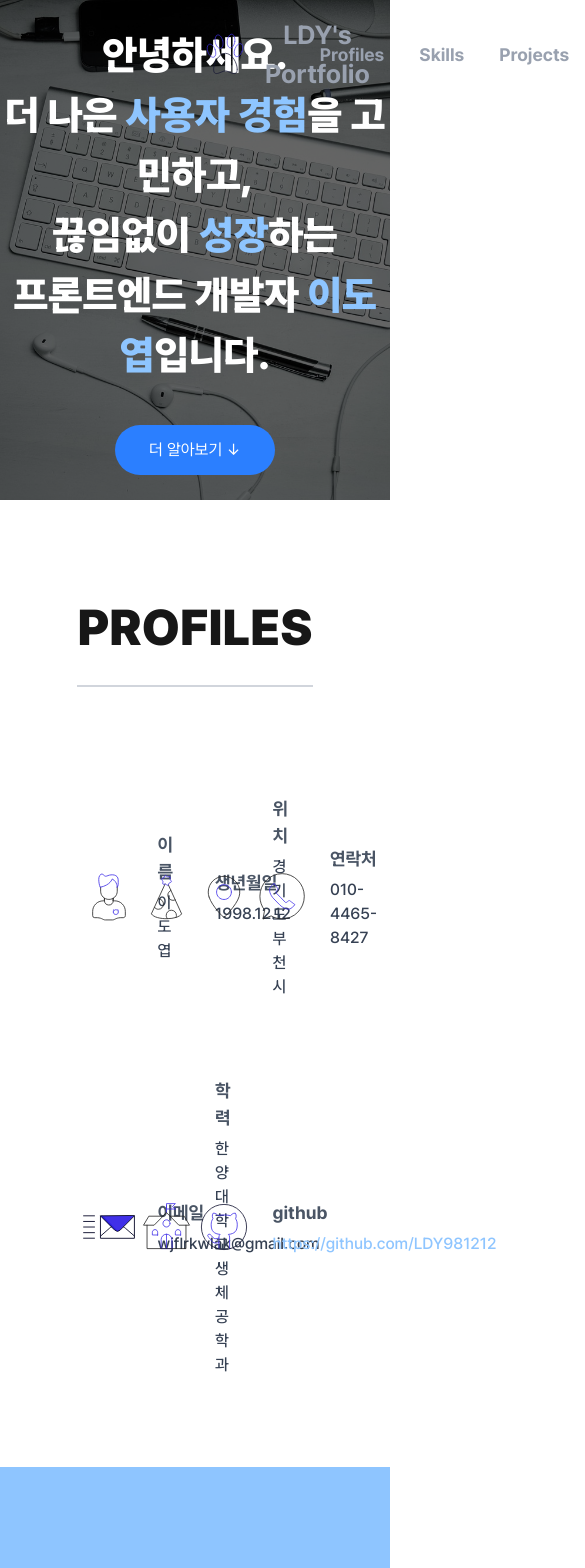
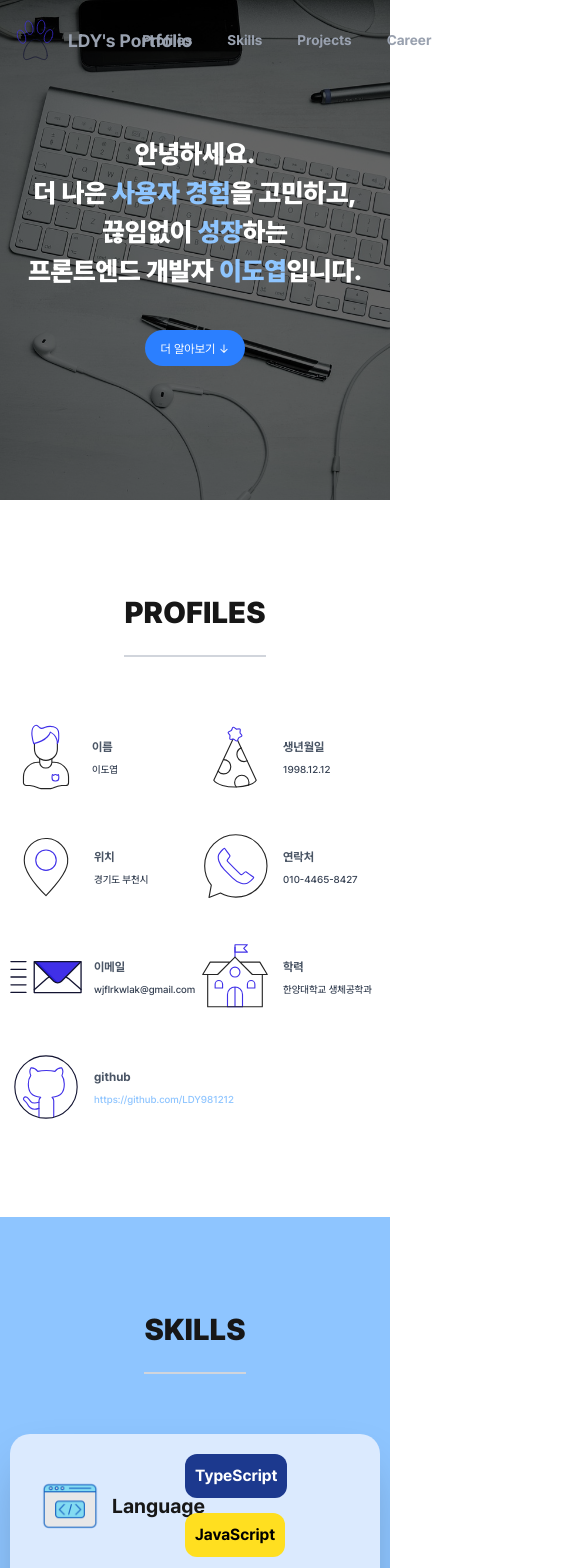
Before and after one commit to LDY981212/LDY981212.github.io, a Next.js app: page / in a window 390 px wide. Shown: the top 1568 px of the page, 585 px wide, since content can reach past the window. Built offline with nearby package versions, Linux system fonts and the light colour scheme.

Commit message:
Style: responsive design

```diff
--- a/src/app/page.tsx
+++ b/src/app/page.tsx
@@ -66,7 +66,7 @@ export default function Home() {
           }}
           className="relative z-10 flex flex-col items-center justify-center h-full text-white"
         >
-          <h2 className="font-black text-center text-white text-[4rem]">
+          <h2 className="font-black text-center text-white lg:text-[4rem] md:text-[3rem] sm:text-[2.6rem]">
             안녕하세요.
             <br /> 더 나은 <span className="text-blue-300">사용자 경험</span>
             을 고민하고,
@@ -80,7 +80,7 @@ export default function Home() {
             whileInView={{ x: 0 }}
             transition={{ type: "spring", duration: 1.5 }}
             onClick={() => scrollToRefWidthOffset(aboutRef)}
-            className="mt-[4rem] px-[1rem] py-[1rem] w-[16rem] h-[5rem] text-[1.6rem] hover:bg-blue-800 transition-colors duration-300 bg-blue-500 text-white rounded-full cursor-pointer"
+            className="mt-[4rem] px-[1rem] py-[1rem] lg:w-[16rem] lg:h-[5rem] md:w-[12rem] md:h-[4rem] sm:w-[10rem] sm:h-[3.6rem] lg:text-[1.6rem] md:text-[1.4rem] sm:text-[1.2rem] hover:bg-blue-800 transition-colors duration-300 bg-blue-500 text-white rounded-full cursor-pointer"
           >
             더 알아보기 ↓
           </motion.button>
--- a/src/components/AboutMe.tsx
+++ b/src/components/AboutMe.tsx
@@ -6,18 +6,18 @@ import { containerVariants, itemsVariants } from "@/utils/FramerVariants";
 export default function AboutMe({ aboutRef }: AboutMeProps) {
   return (
     <div ref={aboutRef} className="flex flex-col items-center py-[9rem]">
-      <h1 className="font-black text-[5rem] pb-[2rem] mb-[6rem] border-b-[0.2rem] border-gray-300">
+      <h1 className="font-black lg:text-[5rem] md:text-[4rem] sm:text-[3rem] pb-[2rem] mb-[6rem] border-b-[0.2rem] border-gray-300">
         PROFILES
       </h1>
       <motion.div
         variants={containerVariants}
         initial="hidden"
         whileInView="show"
-        className="grid grid-cols-4 grid-rows-2  gap-y-[3rem] px-[8rem]"
+        className="grid lg:grid-cols-4 lg:grid-rows-2 md:grid-cols-4 md:grid-rows-2 sm:grid-cols-2 sm:grid-rows-4 gap-y-[3rem] lg:px-[8rem] md:px-[1rem] sm:px-[0.6rem]"
       >
         <motion.div
           variants={itemsVariants}
-          className="flex items-center gap-[2rem]"
+          className="flex items-center lg:gap-[2rem] md:gap-[1rem] sm:gap-[0.6rem]"
         >
           <Image
             src="/images/avatar.svg"
@@ -25,18 +25,18 @@ export default function AboutMe({ aboutRef }: AboutMeProps) {
             width={80}
             height={80}
           />
-          <div className="flex flex-col gap-[0.6rem] text-left">
-            <span className="block font-bold text-[1.8rem] text-gray-600">
+          <div className="flex flex-col gap-[0.6rem] text-left text-nowrap">
+            <span className="block font-bold lg:text-[1.8rem] md:text-[1.4rem] sm:text-[1.2rem] text-gray-600">
               이름
             </span>
-            <span className="block font-medium text-[1.6rem] text-gray-700">
+            <span className="block font-medium lg:text-[1.6rem] md:text-[1.2rem] sm:text-[1rem] text-gray-700">
               이도엽
             </span>
           </div>
         </motion.div>
         <motion.div
           variants={itemsVariants}
-          className="flex items-center gap-[2rem]"
+          className="flex items-center lg:gap-[2rem] md:gap-[1rem] sm:gap-[0.8rem]"
         >
           <Image
             src="/images/birthday.svg"
@@ -44,18 +44,18 @@ export default function AboutMe({ aboutRef }: AboutMeProps) {
             width={80}
             height={80}
           />
-          <div className="flex flex-col gap-[0.6rem] text-left">
-            <span className="block font-bold text-[1.8rem] text-gray-600">
+          <div className="flex flex-col gap-[0.6rem] text-left text-nowrap">
+            <span className="block font-bold lg:text-[1.8rem] md:text-[1.4rem] sm:text-[1.2rem] text-gray-600">
               생년월일
             </span>
-            <span className="block font-medium text-[1.6rem] text-gray-700">
+            <span className="block font-medium lg:text-[1.6rem] md:text-[1.2rem] sm:text-[1rem] text-gray-700">
               1998.12.12
             </span>
           </div>
         </motion.div>
         <motion.div
           variants={itemsVariants}
-          className="flex items-center gap-[2rem]"
+          className="flex items-center lg:gap-[2rem] md:gap-[1rem] sm:gap-[0.8rem]"
         >
           <Image
             src="/images/location.svg"
@@ -63,18 +63,18 @@ export default function AboutMe({ aboutRef }: AboutMeProps) {
             width={80}
             height={80}
           />
-          <div className="flex flex-col gap-[0.6rem] text-left">
-            <span className="block font-bold text-[1.8rem] text-gray-600">
+          <div className="flex flex-col gap-[0.6rem] text-left text-nowrap">
+            <span className="block font-bold lg:text-[1.8rem] md:text-[1.4rem] sm:text-[1.2rem] text-gray-600">
               위치
             </span>
-            <span className="block font-medium text-[1.6rem] text-gray-700">
+            <span className="block font-medium lg:text-[1.6rem] md:text-[1.2rem] sm:text-[1rem] text-gray-700">
               경기도 부천시
             </span>
           </div>
         </motion.div>
         <motion.div
           variants={itemsVariants}
-          className="flex items-center gap-[2rem]"
+          className="flex items-center lg:gap-[2rem] md:gap-[1rem] sm:gap-[0.8rem]"
         >
           <Image
             src="/images/call.svg"
@@ -82,18 +82,18 @@ export default function AboutMe({ aboutRef }: AboutMeProps) {
             width={80}
             height={80}
           />
-          <div className="flex flex-col gap-[0.6rem] text-left">
-            <span className="block font-bold text-[1.8rem] text-gray-600">
+          <div className="flex flex-col gap-[0.6rem] text-left text-nowrap">
+            <span className="block font-bold lg:text-[1.8rem] md:text-[1.4rem] sm:text-[1.2rem] text-gray-600">
               연락처
             </span>
-            <span className="block font-medium text-[1.6rem] text-gray-700">
+            <span className="block font-medium lg:text-[1.6rem] md:text-[1.2rem] sm:text-[1rem] text-gray-700">
               010-4465-8427
             </span>
           </div>
         </motion.div>
         <motion.div
           variants={itemsVariants}
-          className="flex items-center gap-[2rem]"
+          className="flex items-center lg:gap-[2rem] md:gap-[1rem] sm:gap-[0.8rem]"
         >
           <Image
             src="/images/email.svg"
@@ -101,18 +101,18 @@ export default function AboutMe({ aboutRef }: AboutMeProps) {
             width={80}
             height={80}
           />
-          <div className="flex flex-col gap-[0.6rem] text-left">
-            <span className="block font-bold text-[1.8rem] text-gray-600">
+          <div className="flex flex-col gap-[0.6rem] text-left text-nowrap">
+            <span className="block font-bold lg:text-[1.8rem] md:text-[1.4rem] sm:text-[1.2rem] text-gray-600">
               이메일
             </span>
-            <span className="block font-medium text-[1.6rem] text-gray-700">
+            <span className="block font-medium lg:text-[1.6rem] md:text-[1.2rem] sm:text-[1rem] text-gray-700">
               wjflrkwlak@gmail.com
             </span>
           </div>
         </motion.div>
         <motion.div
           variants={itemsVariants}
-          className="flex items-center gap-[2rem]"
+          className="flex items-center lg:gap-[2rem] md:gap-[1rem] sm:gap-[0.8rem]"
         >
           <Image
             src="/images/school.svg"
@@ -120,18 +120,18 @@ export default function AboutMe({ aboutRef }: AboutMeProps) {
             width={80}
             height={80}
           />
-          <div className="flex flex-col gap-[0.6rem] text-left">
-            <span className="block font-bold text-[1.8rem] text-gray-600">
+          <div className="flex flex-col gap-[0.6rem] text-left text-nowrap">
+            <span className="block font-bold lg:text-[1.8rem] md:text-[1.4rem] sm:text-[1.2rem] text-gray-600">
               학력
             </span>
-            <span className="block font-medium text-[1.6rem] text-gray-700">
+            <span className="block font-medium lg:text-[1.6rem] md:text-[1.2rem] sm:text-[1rem] text-gray-700">
               한양대학교 생체공학과
             </span>
           </div>
         </motion.div>
         <motion.div
           variants={itemsVariants}
-          className="flex items-center gap-[2rem]"
+          className="flex items-center lg:gap-[2rem] md:gap-[1rem] sm:gap-[0.8rem]"
         >
           <Image
             src="/images/github.svg"
@@ -139,12 +139,12 @@ export default function AboutMe({ aboutRef }: AboutMeProps) {
             width={80}
             height={80}
           />
-          <div className="flex flex-col gap-[0.6rem] text-left">
-            <span className="block font-bold text-[1.8rem] text-gray-600">
+          <div className="flex flex-col gap-[0.6rem] text-left text-nowrap">
+            <span className="block font-bold lg:text-[1.8rem] md:text-[1.4rem] sm:text-[1.2rem] text-gray-600">
               github
             </span>
             <a
-              className="block font-medium text-[1.6rem] text-blue-300"
+              className="block font-medium lg:text-[1.6rem] md:text-[1.2rem] sm:text-[1rem] text-blue-300"
               href="https://github.com/LDY981212"
             >
               https://github.com/LDY981212
--- a/src/components/ConditionalLink.tsx
+++ b/src/components/ConditionalLink.tsx
@@ -22,7 +22,7 @@ export default function ConditionalLink({
       href={href}
       target="_blank"
       rel="noopener noreferrer"
-      className="text-[1.5rem] text-blue-700 border-l-[0.4rem] pl-[1rem] border-blue-800"
+      className="text-[1.5rem] text-blue-700 border-l-[0.4rem] pl-[1rem] border-blue-800 w-full break-words overflow-hidden"
     >
       {children}
     </a>
--- a/src/components/Nav.tsx
+++ b/src/components/Nav.tsx
@@ -16,14 +16,14 @@ export default function Nav({
 
   return (
     <div
-      className={`flex justify-between items-center px-[20rem] py-[1.5rem]  ${
+      className={`w-full flex justify-between items-center lg:px-[20rem] md:px-[4rem] sm:px-[1rem] py-[1.5rem]  ${
         isScrolled
           ? "text-white bg-gray-400 border-b border-gray-400 shadow-lg"
           : "text-gray-400"
       }`}
     >
       <div
-        className="flex gap-[1.5rem]"
+        className="flex lg:gap-[1.5rem] md:gap-[1rem] sm:gap-[0.8rem] text-nowrap"
         onMouseEnter={() => setIsHovered(true)}
         onMouseLeave={() => setIsHovered(false)}
       >
@@ -36,7 +36,7 @@ export default function Nav({
           height={50}
         />
         <button
-          className={`text-[2.6rem] font-bold cursor-pointer ${
+          className={`lg:text-[2.6rem] md:text-[2rem] sm:text-[1.8rem] font-bold cursor-pointer ${
             isHovered
               ? "text-blue-500"
               : isScrolled
@@ -48,7 +48,7 @@ export default function Nav({
           LDY&apos;s Portfolio
         </button>
       </div>
-      <div className="flex gap-[3.5rem] text-[1.8rem] font-bold ">
+      <div className="flex gap-[3.5rem] lg:text-[1.8rem] md:text-[1.2rem] sm:text-[1.4rem] font-bold text-nowrap">
         <button
           onClick={onClickAbout}
           className="cursor-pointer hover:text-blue-500"
--- a/src/components/Project.tsx
+++ b/src/components/Project.tsx
@@ -41,10 +41,10 @@ export default function Project({
 
   return (
     <div
-      className="flex flex-col items-center py-[9rem] bg-gray-100"
+      className="flex flex-col items-center py-[9rem] bg-gray-100 md:px-[2rem] sm:px-[2rem]"
       ref={projectRef}
     >
-      <h1 className="font-black text-[5rem] pb-[2rem] mb-[6rem] border-b-[0.2rem] border-gray-400">
+      <h1 className="font-black lg:text-[5rem] md:text-[4rem] sm:text-[3rem] pb-[2rem] mb-[6rem] border-b-[0.2rem] border-gray-400">
         PROJECTS
       </h1>
       <motion.div
--- a/src/components/Skills.tsx
+++ b/src/components/Skills.tsx
@@ -6,9 +6,9 @@ export default function Skills({ skillRef }: SkillsProps) {
   return (
     <div
       ref={skillRef}
-      className="flex flex-col items-center py-[9rem] bg-blue-300"
+      className="flex flex-col items-center py-[9rem] md:px-[2rem] sm:px-[1rem] bg-blue-300"
     >
-      <h1 className="font-black text-[5rem] pb-[2rem] mb-[6rem] border-b-[0.2rem] border-gray-300">
+      <h1 className="font-black lg:text-[5rem] md:text-[4rem] sm:text-[3rem] pb-[2rem] mb-[6rem] border-b-[0.2rem] border-gray-300">
         SKILLS
       </h1>
       <motion.div
@@ -18,9 +18,9 @@ export default function Skills({ skillRef }: SkillsProps) {
           x: 0,
           transition: { delay: 0.3, duration: 0.5 },
         }}
-        className="flex flex-col bg-blue-100 rounded-[2rem] py-[2rem] px-[3rem] gap-[3rem] shadow-2xl"
+        className="flex flex-col w-full bg-blue-100 rounded-[2rem] py-[2rem] px-[3rem] gap-[3rem] shadow-2xl"
       >
-        <div className="flex items-center gap-[5rem]">
+        <div className="flex items-center lg:gap-[5rem] md:gap-[4rem] sm:gap-[2rem]">
           <div className="flex gap-[1.2rem] items-center">
             <Image
               src="/images/language.png"
@@ -30,7 +30,7 @@ export default function Skills({ skillRef }: SkillsProps) {
             />
             <span className="font-bold text-[2rem]">Language</span>
           </div>
-          <div className="flex gap-[1.5rem]">
+          <div className="flex gap-[1.5rem] text-nowrap md:flex-wrap sm:flex-wrap">
             <div className="p-[1rem] font-bold text-center rounded-[1.2rem] bg-blue-900 text-[1.6rem] text-white ">
               TypeScript
             </div>
@@ -39,7 +39,7 @@ export default function Skills({ skillRef }: SkillsProps) {
             </div>
           </div>
         </div>
-        <div className="flex items-center gap-[6rem]">
+        <div className="flex items-center lg:gap-[6rem] md:gap-[5rem] sm:gap-[8rem]">
           <div className="flex gap-[1.2rem] items-center">
             <Image
               src="/images/frontend.png"
@@ -49,7 +49,7 @@ export default function Skills({ skillRef }: SkillsProps) {
             />
             <span className="font-bold text-[2rem]">Frontend</span>
           </div>
-          <div className="flex gap-[1.5rem]">
+          <div className="flex gap-[1.5rem] text-nowrap md:flex-wrap sm:flex-wrap">
             <div className="p-[1rem] font-bold text-center rounded-[1.2rem] bg-black text-[1.6rem] text-white ">
               Next.js (React)
             </div>
@@ -70,7 +70,7 @@ export default function Skills({ skillRef }: SkillsProps) {
             </div>
           </div>
         </div>
-        <div className="flex items-center gap-[7rem]">
+        <div className="flex items-center lg:gap-[7rem] md:gap-[6rem] sm:gap-[2rem]">
           <div className="flex gap-[1.2rem] items-center">
             <Image
               src="/images/dev.png"
```
Also changed, not shown: src/components/Career.tsx (+16 -17 lines), src/components/ProjectModal.tsx (+13 -13 lines).
